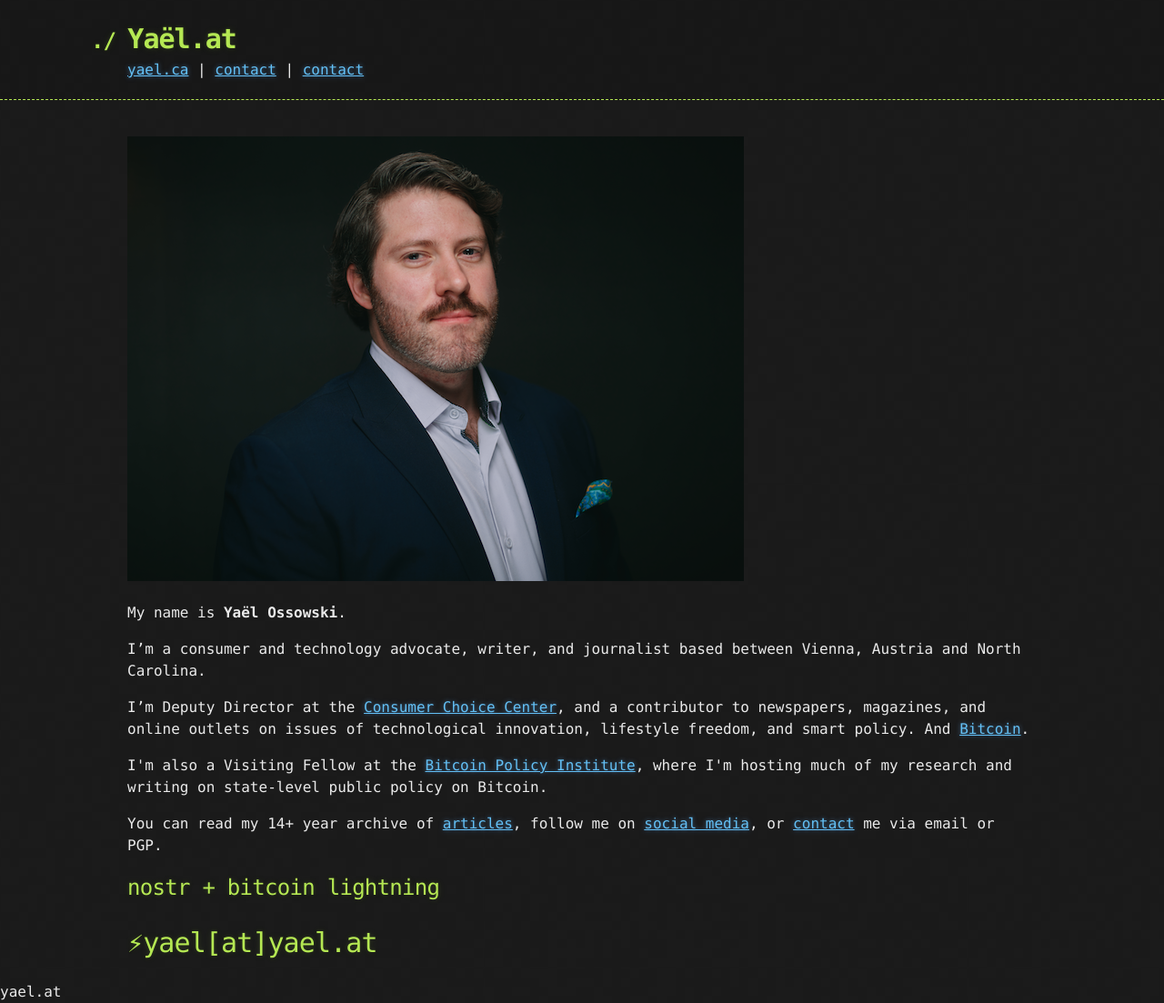
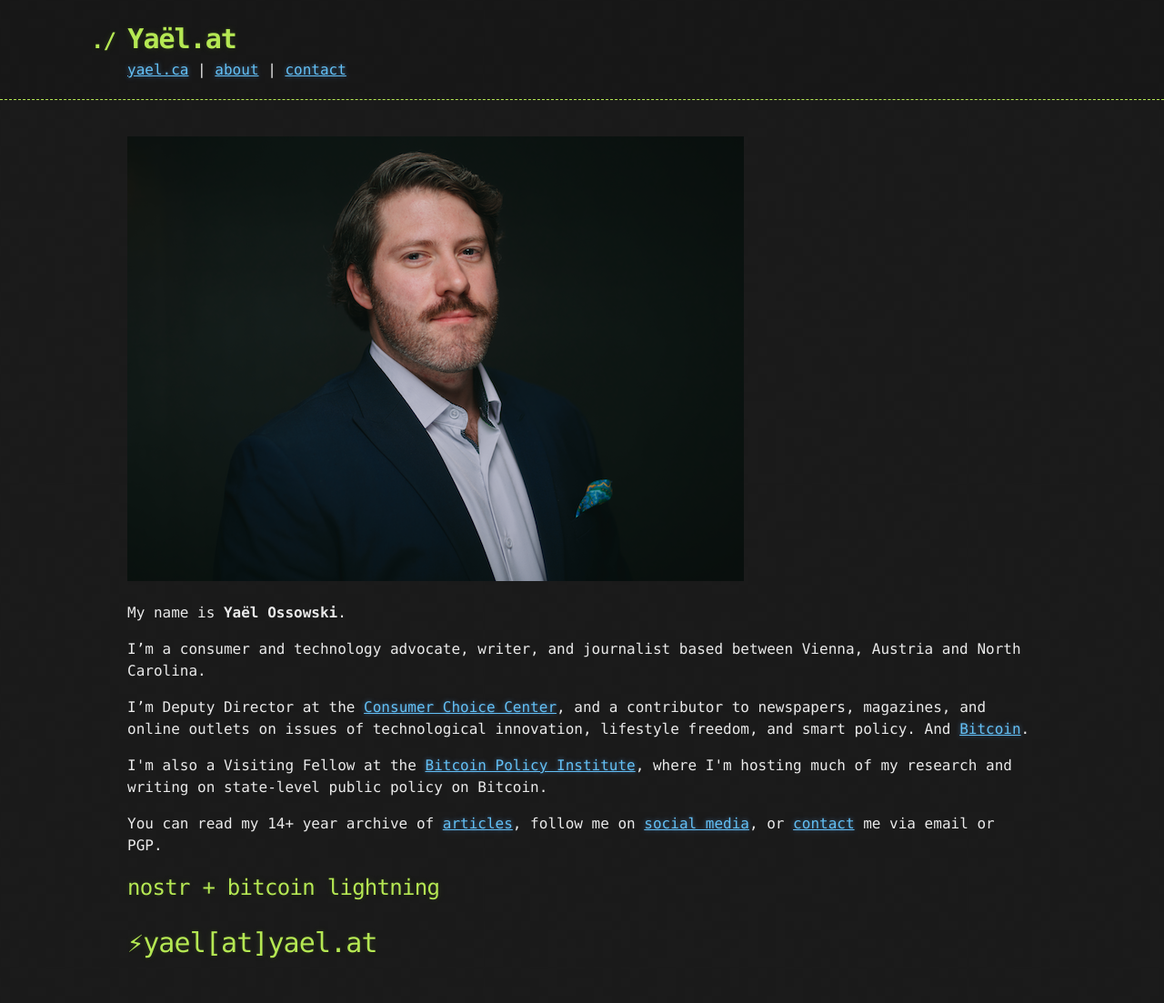
Before and after one commit to yaeloss/yaelat.github.io, a Jekyll site: the page built from index.md, in a window 1280 px wide. Shown: the whole page at 91% size. Built offline with Jekyll 4.4.1, drawn with Linux system fonts in a browser that asks for light colours; after the commit the page ends 1079 px from its top, so only the background shows below that.

Commit message:
update contact page

```diff
--- a/_layouts/default.html
+++ b/_layouts/default.html
@@ -17,7 +17,7 @@
         <a id="a-title" href="{{ '/' | relative_url }}">
           <h1>{{ site.title | default: site.github.repository_name }}</h1>
         </a>
-        <a href="https://yael.ca">yael.ca</a>  |  <a href="https://yael.ca/contact">contact</a>  |  <a href="https://yael.ca/contact">contact</a>
+        <a href="https://yael.ca">yael.ca</a>  |  <a href="https://yael.ca/about">about</a>  |  <a href="https://yael.ca/contact">contact</a>
       </div>
     </header>
 
@@ -28,6 +28,5 @@
     </div>
   </body>
   <footer>
-  yael.at
   </footer>
 </html>
```
Also changed, not shown: 1 other file.
